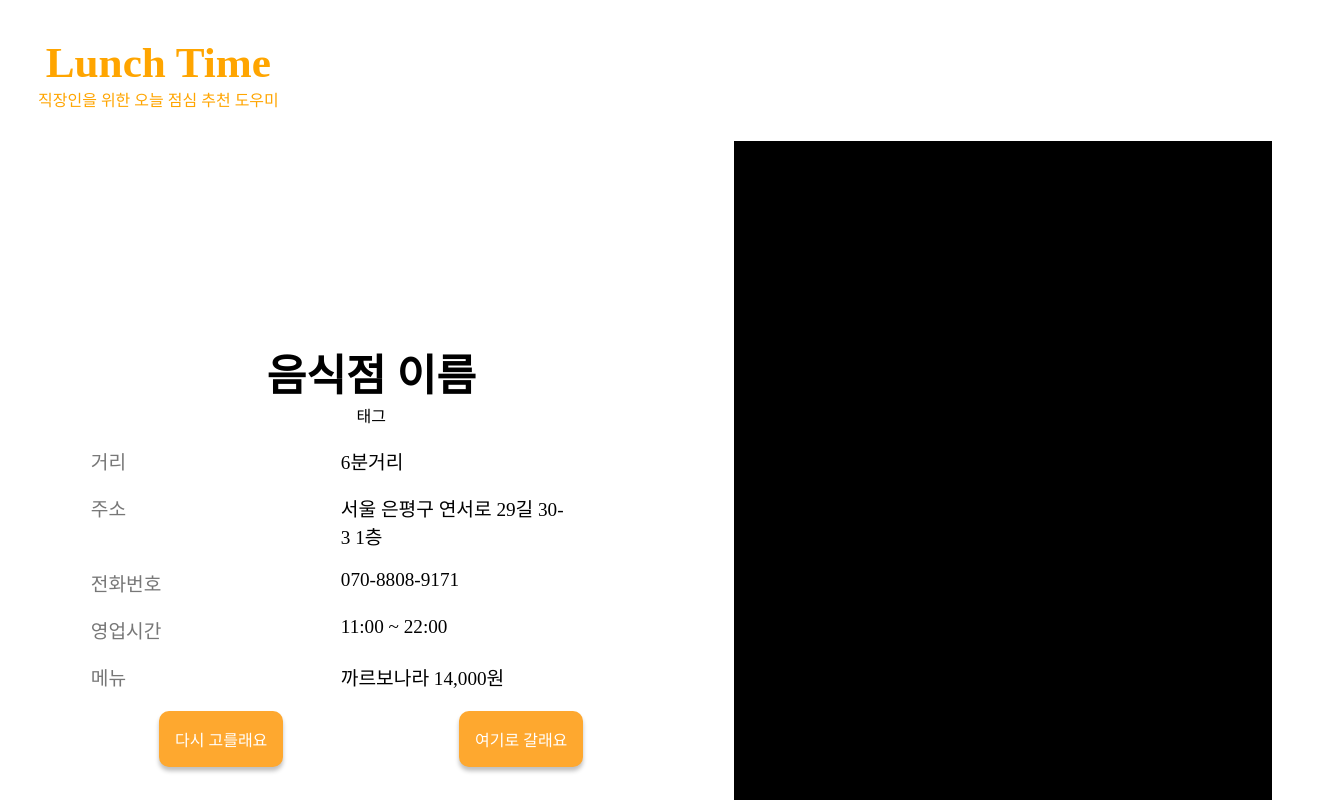
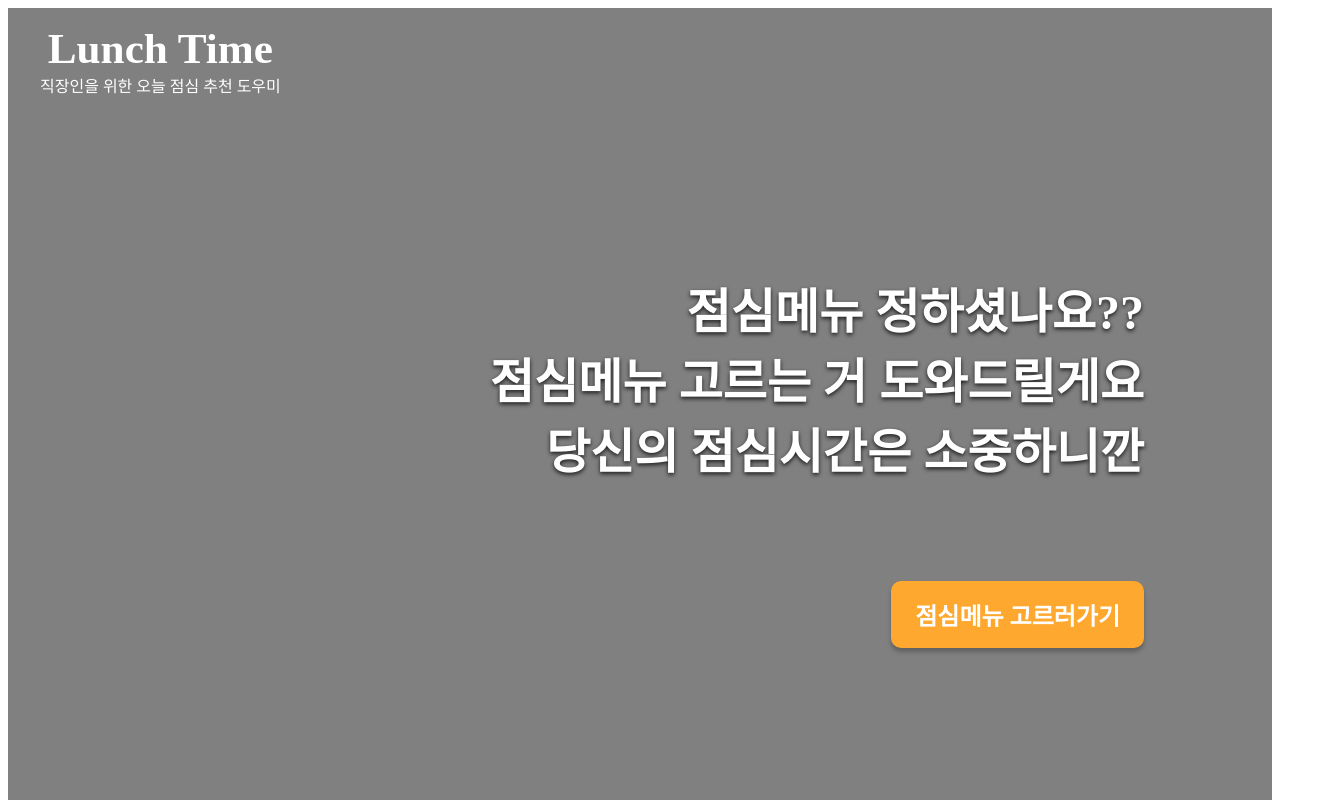
Before and after one commit to minseon-park/lunch_time, a Next.js app: page / in a window 1280 px wide. Shown: the top 800 px of the page, 1336 px wide, since content can reach past the window. Built offline with nearby package versions, Linux system fonts and the light colour scheme.

Commit message:
Feat: StartTemplate

```diff
--- a/component/atom/Buttom.tsx
+++ b/component/atom/Buttom.tsx
@@ -4,26 +4,32 @@ export interface IButtonProps {
   text?: string;
   onclick?: () => void;
   color: string;
+  font_size?: number;
 }
 
 export const Button: React.FC<IButtonProps> = ({
   text,
   onclick = () => {},
   color,
+  font_size= 1.2,
 }) => {
   return (
-    <Container onClick={onclick} color={color}>
+    <Container onClick={onclick} color={color} font_size={font_size}>
       {text}
     </Container>
   );
 };
 
-const Container = styled.div<{ color: string }>`
+const Container = styled.div<{
+  color: string;
+  font_size: number;}>`
   all: unset;
-  padding: 16px 16px;
+  padding: 1rem 1.5rem;
   background-color: #fea82f;
+  font-size: ${({ font_size }) => font_size}rem;
   color: ${(props) => props.color};
   border-radius: 10px;
   box-shadow: 0px 4px 4px rgba(0, 0, 0, 0.25);
   cursor: pointer;
+  font-weight: 600;
 `;
--- a/component/atom/Text.tsx
+++ b/component/atom/Text.tsx
@@ -9,6 +9,7 @@ export interface ITextProps {
   color?: string;
   padding?: string;
   children: React.ReactNode | string;
+  margin?: string;
 }
 
 export const Text: React.FC<ITextProps> = ({
@@ -19,6 +20,7 @@ export const Text: React.FC<ITextProps> = ({
   font_weight = "bold",
   color = "black",
   padding = "0.6rem",
+  margin= "0 0 0 0",
 }) => {
   return (
     <Container
@@ -28,6 +30,7 @@ export const Text: React.FC<ITextProps> = ({
       underline={underline}
       padding={padding}
       text_shadow={text_shadow}
+      margin = {margin}
     >
       {children}
     </Container>
@@ -41,6 +44,7 @@ const Container = styled.div<{
   underline: boolean;
   text_shadow: boolean;
   padding: string;
+  margin: string;
 }>`
   font-size: ${({ font_size }) => font_size}rem;
   font-weight: ${({ font_weight }) => font_weight};
@@ -48,4 +52,5 @@ const Container = styled.div<{
   text-decoration: ${({ underline }) => underline && "underline"};
   text-shadow: ${({ text_shadow }) => text_shadow && "0px 2px 4px #000000cc"};
   padding: ${({ padding }) => padding};
+  margin: ${({margin}) => margin};
 `;
--- a/component/molecules/Title.tsx
+++ b/component/molecules/Title.tsx
@@ -7,6 +7,8 @@ export interface ITitleProps {
   color?: string;
   title: string;
   main_text: string;
+  title_size?: number;
+  main_text_size?: number;
 }
 
 export const Title: React.FC<ITitleProps> = ({
@@ -14,17 +16,19 @@ export const Title: React.FC<ITitleProps> = ({
   color = "black",
   title = "오늘 점심시간에 이 메뉴 어때요?",
   main_text = "당신을 위한 50가지 추천 맛집",
+  title_size = 2.7,
+  main_text_size= 1,
 }) => {
   return (
     <>
       <Container>
         <Sort sort={sort}>
-          <Text font_size={2.7} font_weight="bold" color={color} padding="0.5">
+          <Text font_size={title_size} font_weight="bold" color={color} padding="0.5">
             {title}
           </Text>
         </Sort>
         <Sort sort={sort}>
-          <Text font_size={1} font_weight="normal" color={color} padding="0.5">
+          <Text font_size={main_text_size} font_weight="normal" color={color} padding="0.5">
             {main_text}
           </Text>
         </Sort>
@@ -36,16 +40,17 @@ export const Title: React.FC<ITitleProps> = ({
 const Container = styled.div`
   display: flex;
   flex-direction: column;
+
 `;
 
 const Sort = styled.div<{ sort: "center" | "right" | "left" }>`
   ${({ sort }) => {
     if (sort == "right") {
-      return "margin-left: auto";
+      return "margin-left: auto;";
     } else if (sort == "left") {
       return "margin-right: auto;";
     } else {
-      return "margin-left: auto;margin-right: auto;";
+      return "margin-left: auto; margin-right: auto;";
     }
   }};
 `;
--- /dev/null
+++ b/component/templates/StartTemplate.tsx
@@ -0,0 +1,93 @@
+import React from "react";
+import styled from "styled-components";
+import { Text } from "../atom/Text";
+import { Button } from "../atom/Buttom";
+import { Title } from "../molecules/Title";
+
+export const StartTemplate = () => {
+    return (
+        <Container>
+            <LogoDiv>
+                <Title
+                    title="Lunch Time"
+                    main_text="직장인을 위한 오늘 점심 추천 도우미"
+                    sort="center"
+                    color="white"
+                    title_size={2.7}
+                    main_text_size={1}
+                />
+            </LogoDiv>
+            <MainDiv>
+                <TextDiv>
+                    <Text
+                        font_size={3}
+                        font_weight="bold"
+                        color="#FFFFFF"
+                        text_shadow= {true}
+                        padding="0"
+                     >
+                    점심메뉴 정하셨나요??
+                    </Text>
+                    <Text
+                        font_size={3}
+                        font_weight="bold"
+                        color="#FFFFFF"
+                        text_shadow= {true}
+                        padding="0"
+                     >
+                    점심메뉴 고르는 거 도와드릴게요
+                    </Text>
+                    <Text
+                        font_size={3}
+                        font_weight="bold"
+                        color="#FFFFFF"
+                        text_shadow= {true}
+                        padding="0"
+                     >
+                    당신의 점심시간은 소중하니깐
+                    </Text>
+                </TextDiv>
+                <ButtonDiv>
+                    <Button
+                        text="점심메뉴 고르러가기"
+                        color="white"
+                        font_size={1.5}
+                    >
+                    </Button>
+                </ButtonDiv>
+            </MainDiv>
+        </Container>
+    );
+};
+
+const Container = styled.div`
+    height: 100vh;
+    width: 100%;
+    background-color: grey;
+    display: flex;
+    flex-direction: column;
+`;
+
+const LogoDiv = styled.div`
+    display: flex;
+    width: 100%;
+    padding: 1rem 2rem;
+`;
+const MainDiv = styled.div`
+    display: flex;
+    flex-direction: column;
+    justify-content: space-between;
+    align-item: flex-end;
+    padding: 10rem 8rem;
+    flex: 1;
+`;
+const TextDiv = styled.div`
+    display: flex;
+    flex-direction: column;
+    align-item: flex-end;
+    text-align: end;
+`;
+const ButtonDiv = styled.div`
+    display: flex;
+    justify-content: flex-end;
+`;
--- a/pages/index.tsx
+++ b/pages/index.tsx
@@ -1,10 +1,13 @@
 import React from "react";
 import { MainTemplate } from "../component/templates/MainTemplate";
 import { RestaurantDetail } from "../component/templates/RestaurantDetail";
+import { RestaurantButton } from "../component/organisms/RestaurantButton";
+import { StartTemplate } from "../component/templates/StartTemplate";
 import { RestaurantsList } from "../component/templates/RestaurantsList";
 
+
 const Home = () => {
-  return <RestaurantDetail />;
+  return <StartTemplate/>;
 };
 
 export default Home;
```
